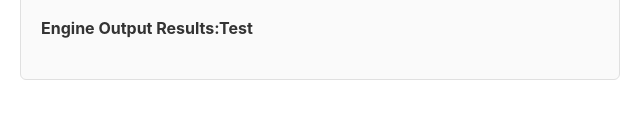
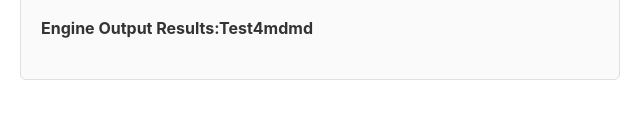
Before and after one commit to avansingh085/es-search-test, a website: page index.html in a window 1280 px wide. Shown: the part 663-782 px from the top of the page, 320-960 px from the left. Drawn offline with Linux system fonts and the light colour scheme.

Commit message:
Update index.html

```diff
--- a/index.html
+++ b/index.html
@@ -47,7 +47,7 @@
     </div>
     <button id="searchBtn">Full Search</button>
 
-    <h4>Engine Output Results:Test</h4>
+    <h4>Engine Output Results:Test4mdmd</h4>
     <div id="searchResults"></div>
   </div>
 
```
